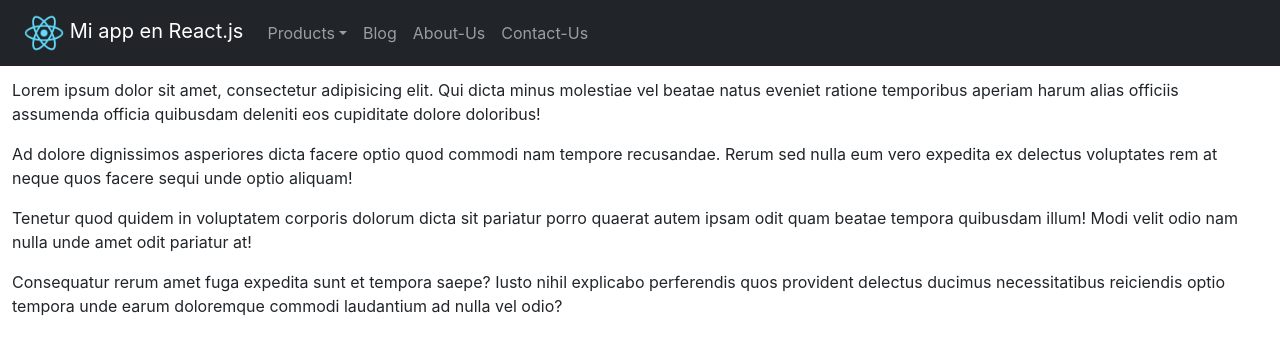
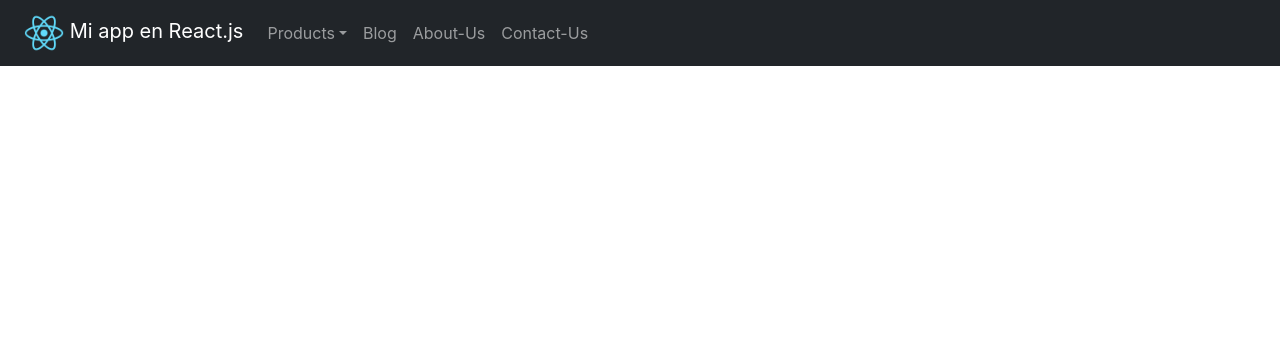
Before and after one commit to nahuelrodrigues/Nahuel_Rodrigues_React_JS, a React (Create React App) app: page / in a window 1280 px wide. Shown: the top 354 px of the page. Built offline with nearby package versions, Linux system fonts and the light colour scheme.

Commit message:
reorganización de los componentes y app.js

```diff
--- /dev/null
+++ b/src/App.js
@@ -0,0 +1,7 @@
+import React from "react";
+import NavBar from "./Components/Navbar";
+
+function App() {
+  return <NavBar></NavBar>;
+}
+export default App;
--- /dev/null
+++ b/src/Components/CartWidget.js
@@ -0,0 +1,2 @@
+// ACÁ TENGO QUE CREAR UN ÍCONO DE CARRITO REACT-BOOTSTRAP
+// UBICARLO EN EL NAVBAR
--- /dev/null
+++ b/src/Components/ItemsListContainer.js
@@ -0,0 +1,2 @@
+// CON PROP greeting Y MUESTRA EL MENSAJE DENTRO DEL CONTENEDOR CON EL STYLING INTEGRADO.
+// IMPORTARLO DENTRO DE APP.JS
--- a/src/Components/Navbar.js
+++ b/src/Components/Navbar.js
@@ -4,7 +4,7 @@ import { Nav, Navbar, NavDropdown } from "react-bootstrap";
 import "../App.css";
 import logo from "../img/logo.png";
 
-function App() {
+function NavBar() {
   return (
     <div className="App">
       <Navbar
@@ -41,31 +41,7 @@ function App() {
           </Nav>
         </Navbar.Collapse>
       </Navbar>
-      <div className="content">
-        <p>
-          Lorem ipsum dolor sit amet, consectetur adipisicing elit. Qui dicta
-          minus molestiae vel beatae natus eveniet ratione temporibus aperiam
-          harum alias officiis assumenda officia quibusdam deleniti eos
-          cupiditate dolore doloribus!
-        </p>
-        <p>
-          Ad dolore dignissimos asperiores dicta facere optio quod commodi nam
-          tempore recusandae. Rerum sed nulla eum vero expedita ex delectus
-          voluptates rem at neque quos facere sequi unde optio aliquam!
-        </p>
-        <p>
-          Tenetur quod quidem in voluptatem corporis dolorum dicta sit pariatur
-          porro quaerat autem ipsam odit quam beatae tempora quibusdam illum!
-          Modi velit odio nam nulla unde amet odit pariatur at!
-        </p>
-        <p>
-          Consequatur rerum amet fuga expedita sunt et tempora saepe? Iusto
-          nihil explicabo perferendis quos provident delectus ducimus
-          necessitatibus reiciendis optio tempora unde earum doloremque commodi
-          laudantium ad nulla vel odio?
-        </p>
-      </div>
     </div>
   );
 }
-export default App;
+export default NavBar;
--- a/src/index.js
+++ b/src/index.js
@@ -1,5 +1,5 @@
 import React from "react";
 import ReactDOM from "react-dom";
-import App from "./Components/Navbar";
+import App from "./App";
 
 ReactDOM.render(<App />, document.getElementById("root"));
```
